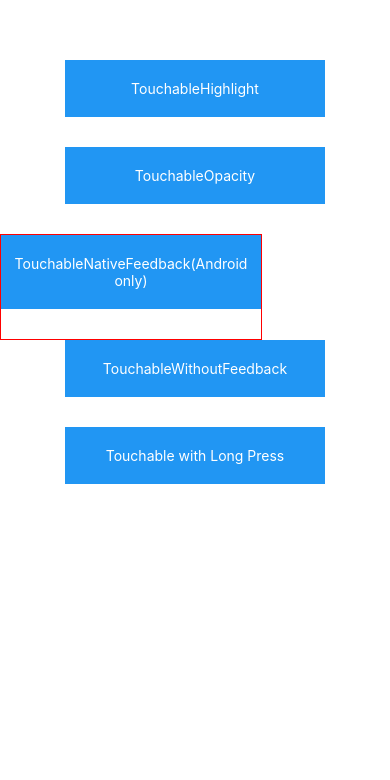
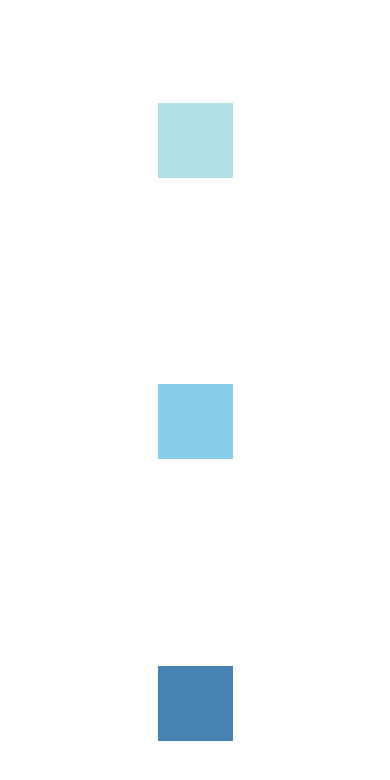
Before and after one commit to jyotish09/GetUp, a React Native app in the folder webapp/: screen / in a window 390 px wide. Shown: the top 780 px of the page. Built offline with nearby package versions, Linux system fonts and the light colour scheme.

Commit message:
Flex 1
+ justifyContent
+ alignItems

```diff
--- a/webapp/App.js
+++ b/webapp/App.js
@@ -1,73 +1,44 @@
 import React, { Component } from 'react';
-import {
-    Platform, StyleSheet, Text, TouchableHighlight, TouchableOpacity, TouchableNativeFeedback, TouchableWithoutFeedback, View
-} from 'react-native';
+import { View, StyleSheet } from 'react-native';
 
-export default class Touchables extends Component {
-    onPressButton() {
-        alert('You tapped the button!');
-    }
-
-    onLongPressButton() {
-        alert('You long-pressed the button!');
-    }
-
-
+export default class FlexDirectionBasics extends Component {
     render() {
         return (
-            <View style={styles.container}>
-                <TouchableHighlight onPress={this.onPressButton} underlayColor="white">
-                    <View style={styles.button}>
-                        <Text style={styles.buttonText}>TouchableHighlight</Text>
-                    </View>
-                </TouchableHighlight>
-                <TouchableOpacity onPress={this.onPressButton}>
-                    <View style={styles.button}>
-                        <Text style={styles.buttonText}>TouchableOpacity</Text>
-                    </View>
-                </TouchableOpacity>
-                <TouchableNativeFeedback
-                    onPress={this.onPressButton}
-                    background={Platform.OS === 'android' ? TouchableNativeFeedback.SelectableBackground() : ''}
-                >
-                    <View style={styles.button}>
-                        <Text style={styles.buttonText}>
-TouchableNativeFeedback
-                            {Platform.OS !== 'android' ? '(Android only)' : ''}
-                        </Text>
-                    </View>
-                </TouchableNativeFeedback>
-                <TouchableWithoutFeedback
-                    onPress={this.onPressButton}
-                >
-                    <View style={styles.button}>
-                        <Text style={styles.buttonText}>TouchableWithoutFeedback</Text>
-                    </View>
-                </TouchableWithoutFeedback>
-                <TouchableHighlight onPress={this.onPressButton} onLongPress={this.onLongPressButton} underlayColor="white">
-                    <View style={styles.button}>
-                        <Text style={styles.buttonText}>Touchable with Long Press</Text>
-                    </View>
-                </TouchableHighlight>
+            <View style={styles.alignItems}>
+                <View style={styles.powderBlue} />
+                <View style={styles.skyBlue} />
+                <View style={styles.steelBlue} />
             </View>
         );
     }
 }
 
-const styles = StyleSheet.create({
-    container: {
-        paddingTop: 60,
-        alignItems: 'center'
+let styles = StyleSheet.create({
+    flexColumnCSS: {
+        flex: 1, flexDirection: 'column', marginTop: '10%'
     },
-    button: {
-        marginBottom: 30,
-        width: 260,
-        alignItems: 'center',
-        backgroundColor: '#2196F3'
+    flexRowCSS: {
+        flex: 1, flexDirection: 'row', marginTop: '10%'
     },
-    buttonText: {
-        textAlign: 'center',
-        padding: 20,
-        color: 'white'
+    justifyContents: {
+        flex: 1,
+        flexDirection: 'column',
+        justifyContent: 'space-around', /* space-between, space-around, center, flex-end, flex-start */
+        marginTop: '10%'
+    },
+    alignItems: {
+        flex: 1,
+        flexDirection: 'column',
+        justifyContent: 'space-around',
+        alignItems: 'center' /* stretch, center, flex-end, flex-start */
+    },
+    powderBlue: {
+        width: 75, height: 75, backgroundColor: 'powderblue'
+    },
+    skyBlue: {
+        width: 75, height: 75, backgroundColor: 'skyblue'
+    },
+    steelBlue: {
+        width: 75, height: 75, backgroundColor: 'steelblue'
     }
 });
```
